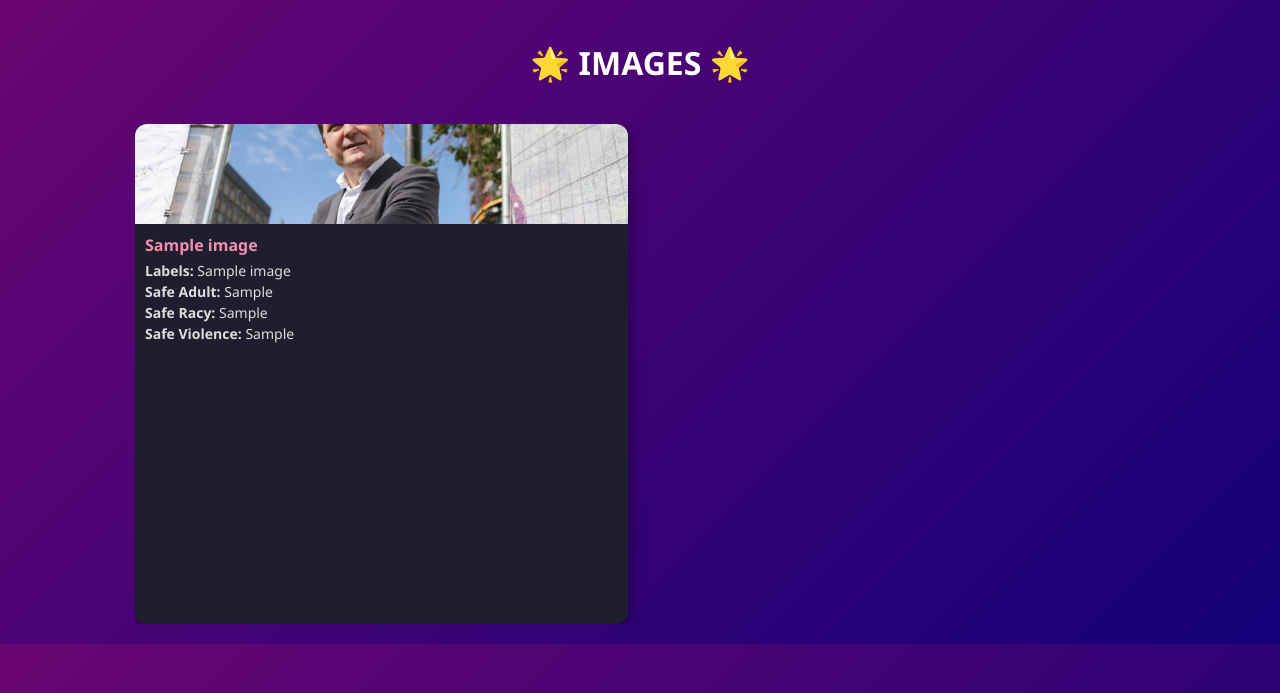
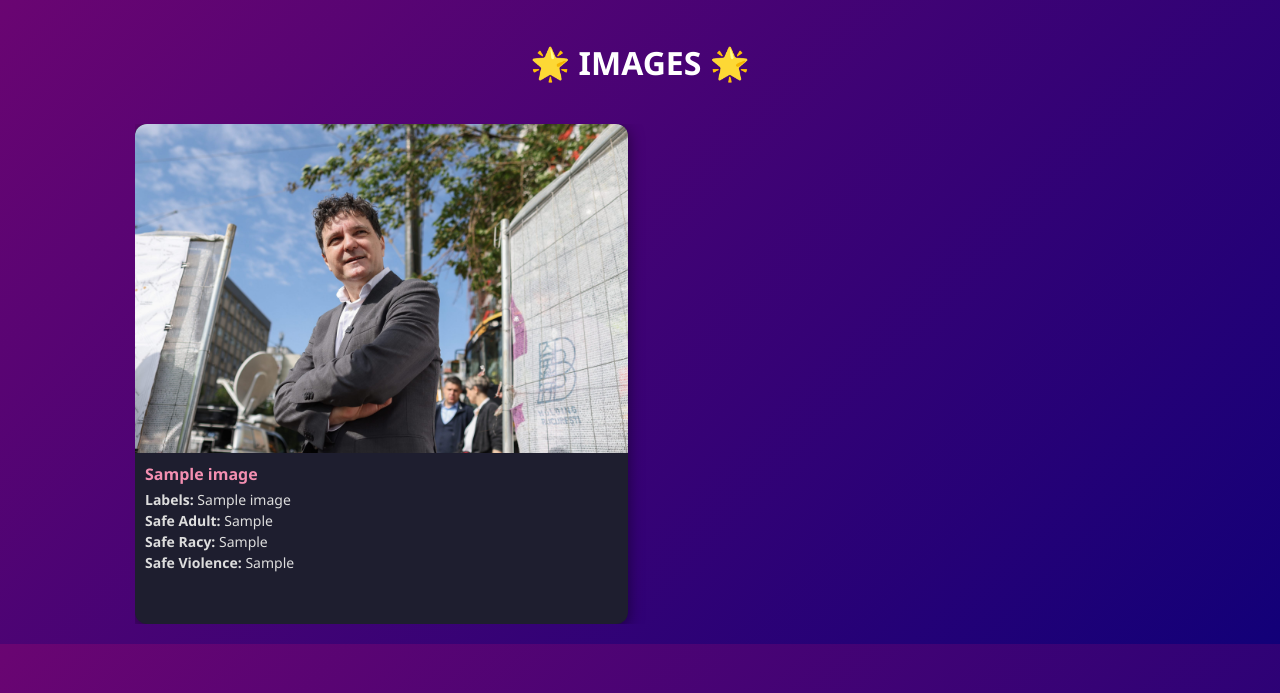
Before and after one commit to LauraC360/ImageSearch_WebApp, a Flask app: template templates/images.html in a window 1280 px wide. Shown: the top 693 px of the page. Run offline with Flask 3, Linux system fonts and the light colour scheme; the template is opened without the code that fills it: most values are stand-ins (such as "Sample title", 1, 10 or a date in 2020).

Commit message:
fixing image height

```diff
--- a/templates/images.html
+++ b/templates/images.html
@@ -38,7 +38,7 @@
         }
         .card img {
             width: 100%;
-            max-height: 100px;
+            max-height: 500px;
             object-fit: cover;
         }
         .card-content {
--- a/templates/search_results.html
+++ b/templates/search_results.html
@@ -38,7 +38,7 @@
         }
         .result-card img {
             width: 100%;
-            max-height: 100px;
+            max-height: 500px;
             object-fit: cover;
         }
         .result-card {
```
